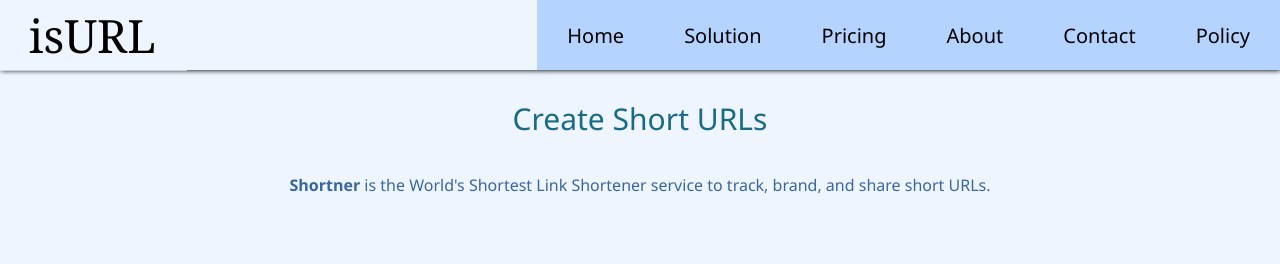
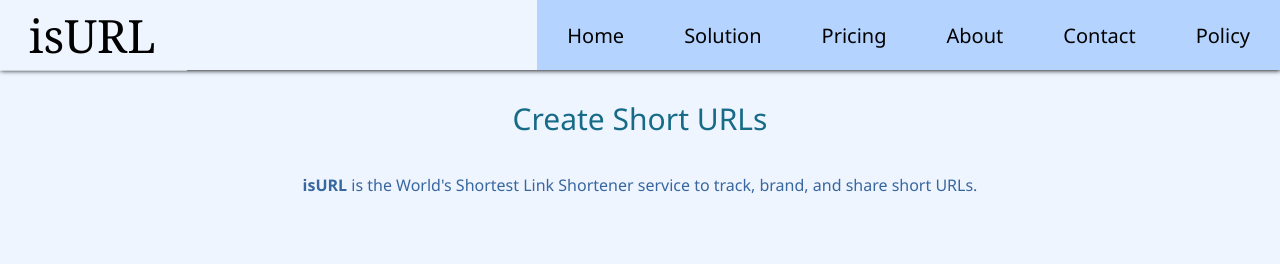
Before and after one commit to iamAyanBiswas/isURL, a website: page templete/index.html in a window 1280 px wide. Shown: the top 264 px of the page. Drawn offline with nearby package versions, Linux system fonts and the light colour scheme.

Commit message:
Update index.html

```diff
--- a/templete/index.html
+++ b/templete/index.html
@@ -321,7 +321,7 @@
     <main>
         <div class="para-div">
             <p class="p-one">Create Short URLs</p>
-            <p class="p-two"><b>Shortner</b> is the World's Shortest Link Shortener service to track, brand, and share
+            <p class="p-two"><b>isURL</b> is the World's Shortest Link Shortener service to track, brand, and share
                 short URLs.</p>
         </div>
         <div class="inp-btn">
```
